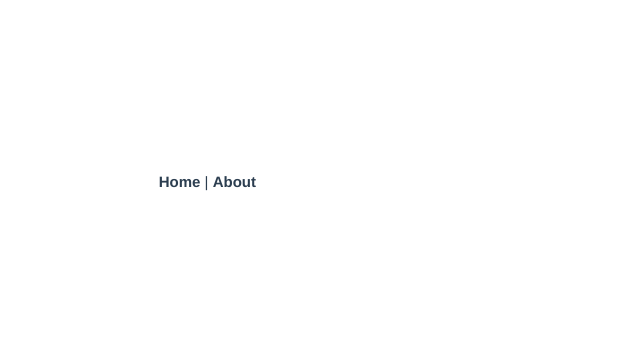
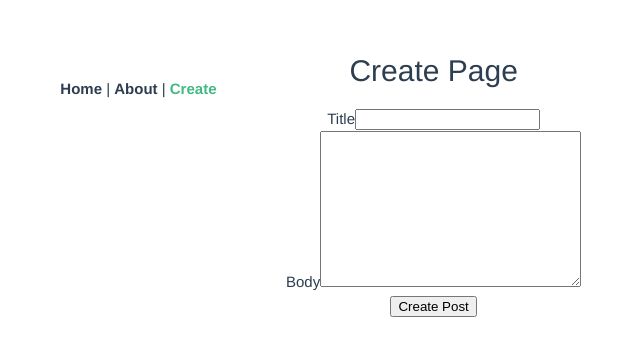
Before and after one commit to YangKwangHyun/lc-vue-graphql, a Vue app: page /#/create in a window 1280 px wide. Before the commit this address had no page. Shown: the part 218-574 px from the top of the page, without its empty margins (354-994 px from the left). Built offline with nearby package versions, Linux system fonts and the light colour scheme; what @vue/apollo-components, @vue/apollo-option would draw is missing.

Commit message:
Vue Apollo Mutations

```diff
--- a/src/App.vue
+++ b/src/App.vue
@@ -1,7 +1,8 @@
 <template>
   <div id="nav">
     <router-link to="/">Home</router-link> |
-    <router-link to="/about">About</router-link>
+    <router-link to="/about">About</router-link> |
+    <router-link to="/create">Create</router-link>
   </div>
   <router-view/>
 </template>
@@ -25,3 +26,5 @@
   color: #42b983;
 }
 </style>
+<script setup>
+</script>
--- a/src/router/index.js
+++ b/src/router/index.js
@@ -2,6 +2,7 @@ import { createRouter, createWebHashHistory } from 'vue-router';
 import Home from '../views/Home.vue';
 import About from '../views/About.vue';
 import Post from '../views/Post.vue';
+import Create from '../views/Create.vue';
 
 const routes = [
     {
@@ -18,6 +19,11 @@ const routes = [
         path: '/post/:id',
         name: 'Post',
         component: Post
+    },
+    {
+        path: '/create',
+        name: 'Create',
+        component: Create
     }
 
 ];
--- /dev/null
+++ b/src/views/Create.vue
@@ -0,0 +1,72 @@
+<template>
+  <div>
+    <h1>Create Page</h1>
+    <div class="error">{{ error }}</div>
+    <div>
+      <form action="#" @submit.prevent="createPost">
+        <div>
+          <label for="title">Title</label>
+          <input v-model="title" type="text" name="title" id="title">
+        </div>
+        <div>
+          <label for="body">Body</label>
+          <textarea v-model="body" name="body" id="body" cols="30" rows="10"></textarea>
+        </div>
+        <div>
+          <button>Create Post</button>
+          <div v-if="loading">Loading...</div>
+        </div>
+      </form>
+    </div>
+  </div>
+</template>
+
+<script>
+import gql from 'graphql-tag'
+export default {
+  data() {
+    return {
+      title: '',
+      body: '',
+      error: null,
+      loading: false,
+    }
+  },
+  methods: {
+    createPost() {
+      this.loading = true;
+
+      this.$apollo.mutate({
+        mutation: gql`
+          mutation createPost($user_id: ID!, $title: String!, $body: String!){
+            createPost(user_id: $user_id, title: $title, body: $body){
+              id
+              title
+            }
+          }
+        `,
+        variables: {
+          user_id: 1,
+          title: this.title,
+          body: this.body,
+        },
+      }).then(data => {
+        console.log(data)
+        this.loading = false;
+        this.$router.push({ name: 'Home' })
+      }).catch(error => {
+        console.log(error.graphQLErrors)
+        this.loading = false;
+        this.error = error.graphQLErrors[0].message;
+      })
+    }
+  }
+}
+</script>
+
+<style>
+.error {
+  color: red;
+  margin-bottom: 12px;
+}
+</style>
```
